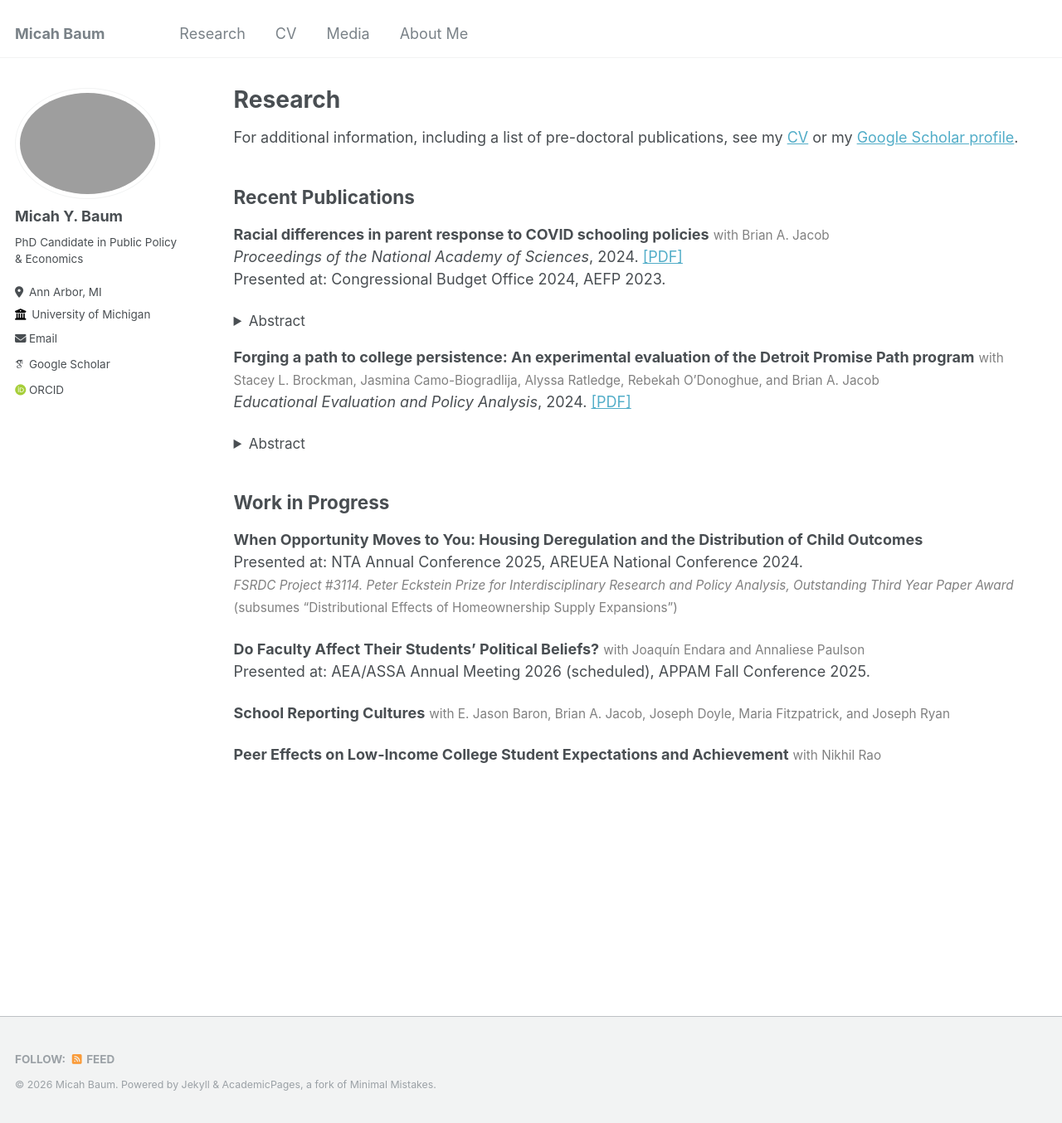
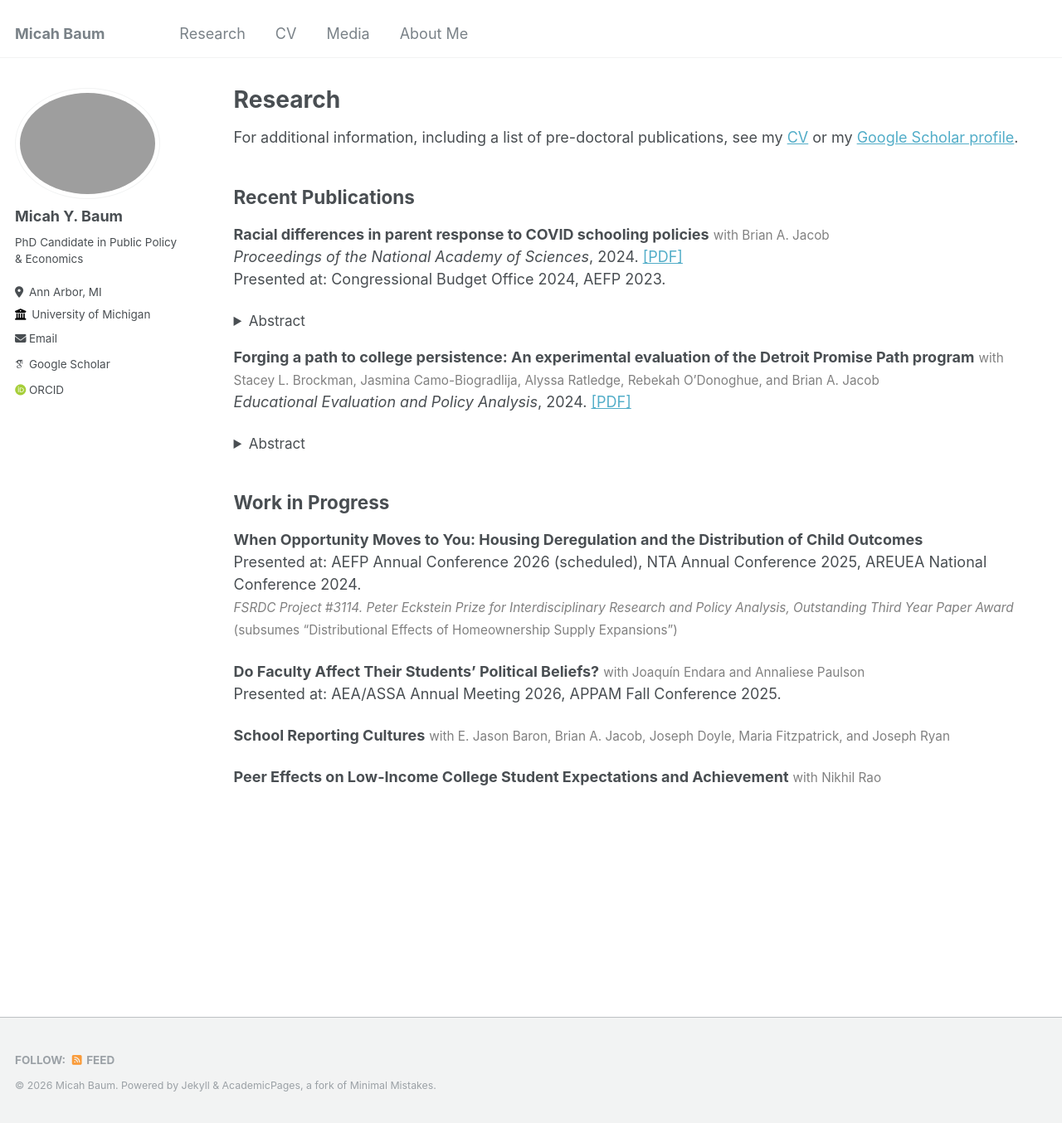
Before and after one commit to micah-baum/micah-baum.github.io, a Jekyll site: the page built from _pages/research.md, in a window 1280 px wide and 1354 px high. Shown: the whole window at 83% size. Built offline with Jekyll 4.4.1, drawn with Linux system fonts in a browser that asks for light colours; some web fonts are replaced.

Commit message:
Update research.md

```diff
--- a/_pages/research.md
+++ b/_pages/research.md
@@ -29,12 +29,12 @@ Detroit students who obtain a college degree overcome many obstacles to do so. T
 
 ## Work in Progress
 **When Opportunity Moves to You: Housing Deregulation and the Distribution of Child Outcomes** <br>
-Presented at: NTA Annual Conference 2025, AREUEA National Conference 2024. <br>
+Presented at: AEFP Annual Conference 2026 (scheduled), NTA Annual Conference 2025, AREUEA National Conference 2024. <br>
 <span style="font-size:85%; color:gray;"> _FSRDC Project #3114. Peter Eckstein Prize for Interdisciplinary Research and Policy Analysis, Outstanding Third Year Paper Award_ <br>
 (subsumes "Distributional Effects of Homeownership Supply Expansions") </span>
 
 **Do Faculty Affect Their Students' Political Beliefs?** <span style="font-size:85%; color:gray;">with Joaqu&iacute;n Endara and Annaliese Paulson </span>  <br>
-Presented at: AEA/ASSA Annual Meeting 2026 (scheduled), APPAM Fall Conference 2025.
+Presented at: AEA/ASSA Annual Meeting 2026, APPAM Fall Conference 2025.
 
 **School Reporting Cultures** <span style="font-size:85%; color:gray;">with E. Jason Baron, Brian A. Jacob, Joseph Doyle, Maria Fitzpatrick, and Joseph Ryan </span>  <br>
 
```
